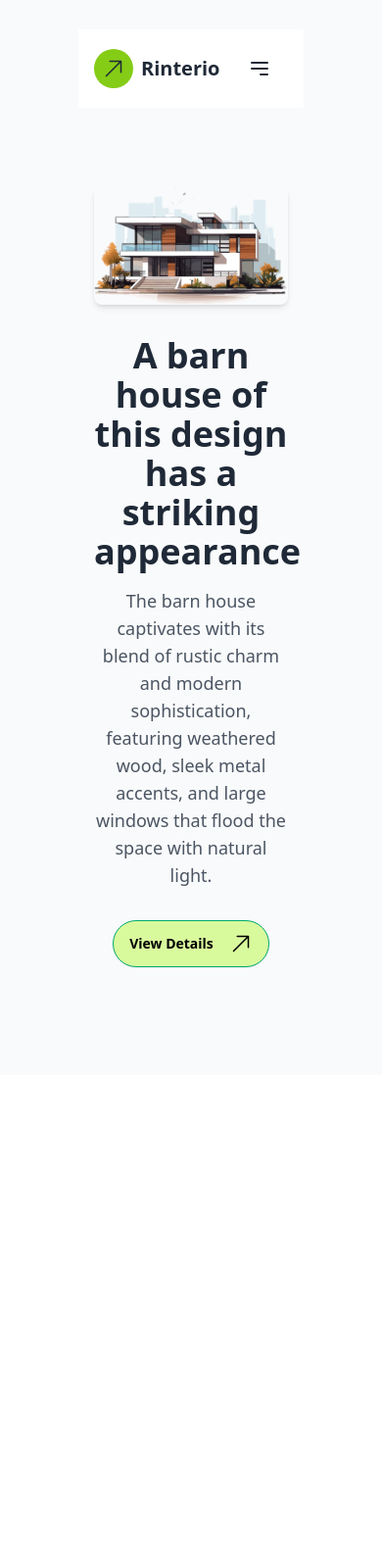
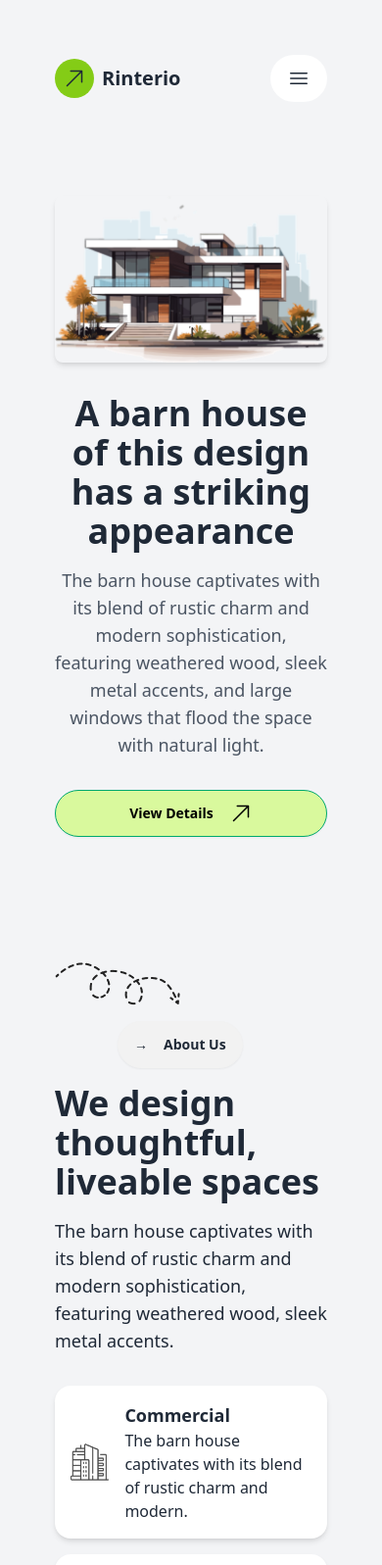
Before and after one commit to apurbokumar799/gopal-bhar, a website: page index.html in a window 390 px wide. Shown: the top 1597 px of the page at 98% size. Before the commit the page ends 1097 px from the top, so only its background shows below. Drawn offline with nearby package versions, Linux system fonts and the light colour scheme.

Commit message:
first commit

```diff
--- a/index.html
+++ b/index.html
@@ -8,10 +8,9 @@
     <script src="https://cdn.tailwindcss.com"></script>
 </head>
 
-
-<body class="bg-gray-50 px-20 py-[30px]">
+<body class="bg-gray-100 p-10">
     <!-- Navbar -->
-    <header class="bg-white">
+    <header class="bg-gray-100">
         <div class="container mx-auto flex justify-between items-center p-4">
             <!-- Brand Logo -->
             <div class="flex items-center space-x-2">
@@ -21,20 +20,21 @@
                       </svg>
 
                 </div>
-                <span class="text-xl font-bold">Rinterio</span>
+                <span class="text-xl font-bold cursor-pointer">Rinterio</span>
             </div>
 
             <!-- Mobile Menu Button -->
-            <div class="lg:hidden md:hidden">
-                <button class="btn btn-ghost">
-                    <svg xmlns="http://www.w3.org/2000/svg" fill="none" viewBox="0 0 24 24" stroke-width="2" stroke="currentColor" class="w-6 h-6">
-                        <path stroke-linecap="round" stroke-linejoin="round" d="M4 6h16M4 12h16m-7 6h7" />
-                    </svg>
+            <div class="lg:hidden">
+                <button class="btn btn-ghost bg-white rounded-full">
+                    <svg xmlns="http://www.w3.org/2000/svg" viewBox="0 0 24 24" fill="currentColor" class="size-6">
+                        <path fill-rule="evenodd" d="M3 6.75A.75.75 0 0 1 3.75 6h16.5a.75.75 0 0 1 0 1.5H3.75A.75.75 0 0 1 3 6.75ZM3 12a.75.75 0 0 1 .75-.75h16.5a.75.75 0 0 1 0 1.5H3.75A.75.75 0 0 1 3 12Zm0 5.25a.75.75 0 0 1 .75-.75h16.5a.75.75 0 0 1 0 1.5H3.75a.75.75 0 0 1-.75-.75Z" clip-rule="evenodd" />
+                      </svg>
+
                 </button>
             </div>
 
             <!-- Navigation Menu (Hidden on Mobile, Shown on Large Screens) -->
-            <nav class="hidden lg:flex md:flex space-x-8">
+            <nav class="hidden lg:flex space-x-8">
                 <a href="#" class="font-bold hover:text-lime-500">Home</a>
                 <a href="#" class="text-gray-700 hover:text-lime-500">Services</a>
                 <a href="#" class="text-gray-700 hover:text-lime-500">Portfolio</a>
@@ -43,7 +43,7 @@
             </nav>
 
             <!-- Icons and Button -->
-            <div class="hidden lg:flex md:flex items-center ">
+            <div class="hidden lg:flex items-center space-x-4">
                 <!-- Search Icon -->
                 <button class="btn btn-ghost">
                     <svg xmlns="http://www.w3.org/2000/svg" fill="none" viewBox="0 0 24 24" stroke-width="2" stroke="currentColor" class="w-6 h-6">
@@ -77,7 +77,7 @@
         <p class="text-lg text-gray-600 mb-8">
             The barn house captivates with its blend of rustic charm and modern sophistication, featuring weathered wood, sleek metal accents, and large windows that flood the space with natural light.
         </p>
-        <a href="#" class="btn  btn-success  items-center hover:bg-lime-200 bg-lime-200 rounded-full space-x-2">
+        <a href="#" class="w-full lg:w-48 btn btn-success  items-center hover:bg-lime-200 bg-lime-200 rounded-full space-x-2">
             <span>View Details</span>
             <svg xmlns="http://www.w3.org/2000/svg" fill="none" viewBox="0 0 24 24" stroke-width="1.5" stroke="currentColor" class="size-6">
                 <path stroke-linecap="round" stroke-linejoin="round" d="m4.5 19.5 15-15m0 0H8.25m11.25 0v11.25" />
@@ -85,6 +85,61 @@
 
         </a>
     </section>
+    <main>
+        <section class="py-12 lg:py-24">
+            <div class="container mx-auto px-4 flex flex-col lg:flex-row items-center justify-between">
+                <!-- Text Content -->
+                <div class="lg:w-1/2 lg:pr-10">
+                    <img src="./assets/Vector.png" alt="Twisted Photo" class="mb-4">
+                    <div class="ml-16">
+                    <button class="btn rounded-full mb-4 text-left">
+                        <span class="mr-2">→</span> About Us
+                    </button>
+                </div>
+                    <h2 class="text-4xl lg:text-5xl font-bold mb-4">We design thoughtful, liveable spaces</h2>
+                    <p class="text-lg mb-8">
+                        The barn house captivates with its blend of rustic charm and modern sophistication,
+                        featuring weathered wood, sleek metal accents.
+                    </p>
+
+                    <div class="space-y-4">
+                        <div class="card bg-base-100 shadow-md">
+                            <div class="card-body p-4">
+                                <div class="flex items-center">
+                                    <img src="./assets/commercial.png" alt="Commercial Icon" class="w-10 h-10 mr-4">
+                                    <div>
+                                        <h3 class="text-lg font-bold">Commercial</h3>
+                                        <p class="text-base">
+                                            The barn house captivates with its blend of rustic charm and modern.
+                                        </p>
+                                    </div>
+                                </div>
+                            </div>
+                        </div>
+                        <div class="card bg-base-100 shadow-md">
+                            <div class="card-body p-4">
+                                <div class="flex items-center">
+                                    <img src="./assets/residential.png" alt="Residential Icon" class="w-10 h-10 mr-4">
+                                    <div>
+                                        <h3 class="text-lg font-bold">Residential</h3>
+                                        <p class="text-base">
+                                            The barn house captivates with its blend of rustic charm and modern.
+                                        </p>
+                                    </div>
+                                </div>
+                            </div>
+                        </div>
+                    </div>
+                </div>
+
+                <!-- Image Content -->
+                <div class="lg:w-1/2 mt-8 lg:mt-0">
+                    <img src="./assets/Rectangle.png" alt="Modern House" class="rounded-lg shadow-lg lg:max-w-full w-full">
+                </div>
+            </div>
+        </section>
+
+    </main>
 </body>
 
 </html>
--- a/package.json
+++ b/package.json
@@ -1,6 +1,6 @@
 {
   "scripts": {
-    "start": "vitenpx tailwindcss init"
+    "start": "vite"
   },
   "devDependencies": {
     "autoprefixer": "^10.4.20",
```
